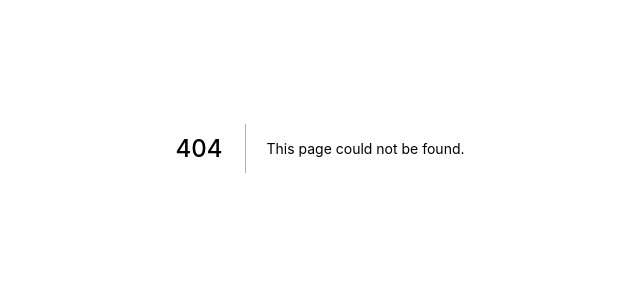
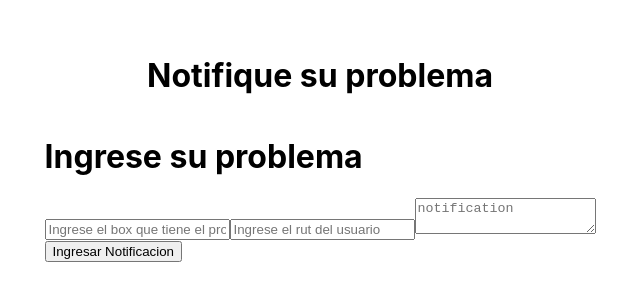
Before and after one commit to EricAlejandroDurante/edudown, a Next.js app in the folder front-end/: page /notification-route in a window 1280 px wide. Before the commit this address had no page. Shown: the part 252-552 px from the top of the page, without its empty margins (320-960 px from the left). Built offline with nearby package versions, Linux system fonts and the light colour scheme.

Commit message:
se agrego notificaciones en el front

```diff
--- /dev/null
+++ b/front-end/component/Notification.js
@@ -0,0 +1,63 @@
+import { gql, useMutation } from '@apollo/client'
+import { useFormik } from 'formik'
+import * as Yup from 'yup'
+const hours = new Date()
+const NotificationSchema = Yup.object().shape({
+    boxNotify: Yup.string().required(''),
+    dateNotify: Yup.string().required(''),
+    timeNotification: Yup.string().required(''),
+    userNotification: Yup.string().required(''),
+    notification: Yup.string().required('')
+})
+const NotificationCreate = gql`
+    mutation Notification($boxNotify: String, $dateNotify: String, $timeNotification: String, $userNotification: String, $notification: String) {
+        createNotifyContingencies(boxNotify: $boxNotify, dateNotify: $dateNotify, timeNotification: $timeNotification, userNotification: $userNotification, notification: $notification) {
+            id
+            boxNotify
+            dateNotify
+            timeNotification
+            userNotification
+            notification
+  }
+}
+`
+export default function CreateNotificationProblem(){
+    const [notificationCreate, { loading, error}] = useMutation( NotificationCreate, {
+        refetchQueries: ['NotifyContingencies']
+    })
+    const formik = useFormik({
+        initialValues: {
+            boxNotify: undefined,
+            dateNotify: hours.toLocaleDateString(),
+            timeNotification: hours.getHours().toString()+":"+ hours.getMinutes().toString()+":"+hours.getSeconds().toString(),
+            userNotification: undefined,
+            notification: undefined
+        },
+        validationSchema: NotificationSchema,
+        onSubmit: async( values ) => {
+            console.log(values)
+            await notificationCreate({ variables: values})
+        }
+    })
+    if (loading) {
+        return <h1>Cargando Notificaciones...</h1>
+    }
+    if (error){
+        return <p>{JSON.stringify(error)}</p>
+    }
+    return(
+        <div>
+            <h1>Ingrese su problema</h1>
+            <form onSubmit={formik.handleSubmit}>
+                <div>
+                    <input type="text" name="boxNotify" placeholder='Ingrese el box que tiene el problema' onChange={formik.handleChange} value={formik.values.boxNotify} required/>
+                    <input type="text" name="userNotification" placeholder='Ingrese el rut del usuario' onChange={formik.handleChange} value={formik.values.userNotification} required/>
+                    <textarea type="text" name="notification" placeholder='notification' onChange={formik.handleChange} value={formik.values.notification} required/>
+                </div>
+                <div>
+                    <button type='submit'>Ingresar Notificacion</button>
+                </div>
+            </form>
+        </div>
+    )
+}
--- /dev/null
+++ b/front-end/pages/notification-route.js
@@ -0,0 +1,17 @@
+import Head from 'next/head';
+import styles from "../styles/Home.module.css";
+import Notification from "../component/Notification";
+
+export default function NotificationSide(){
+    return (
+        <div className={styles.container}>
+            <Head>
+                <title>Edudown</title>
+            </Head>
+            <main className={styles.main}>
+                <h1>Notifique su problema</h1>
+                <Notification/>
+            </main>
+        </div>
+    )
+}
```
